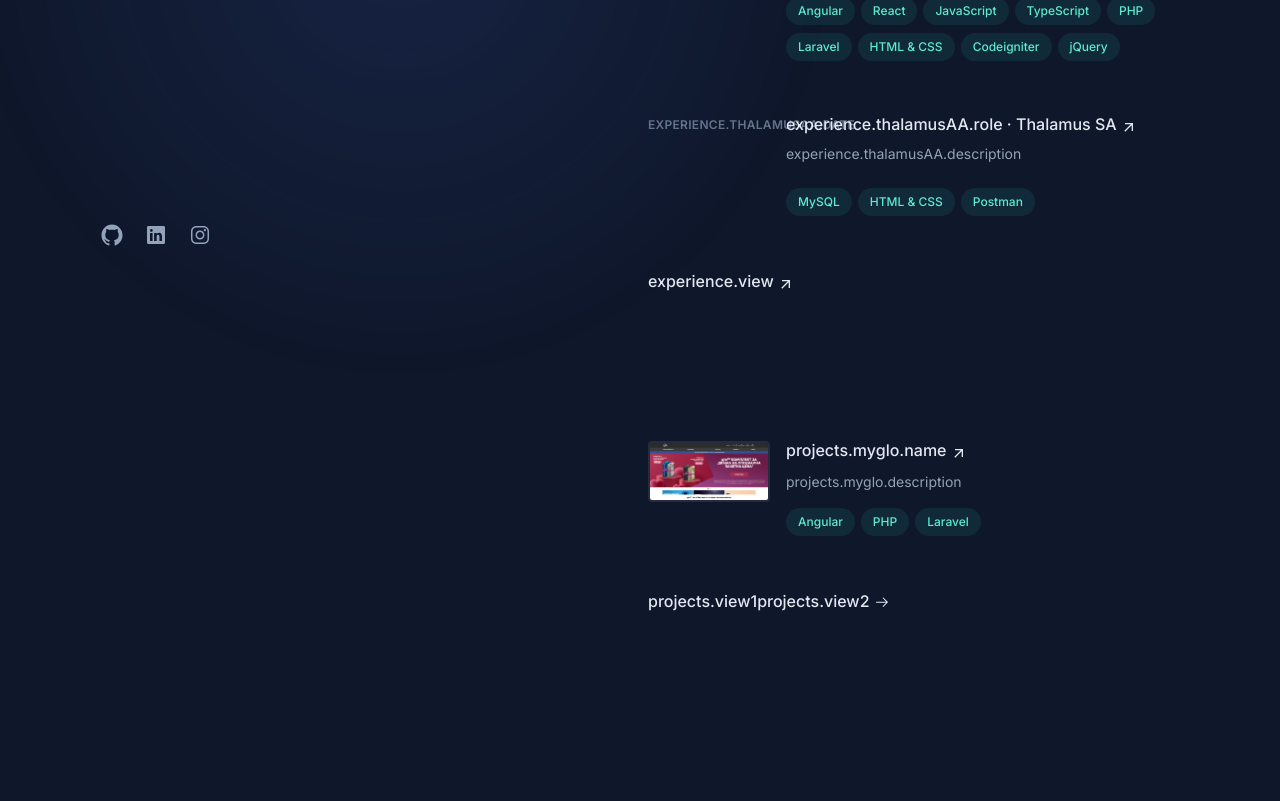
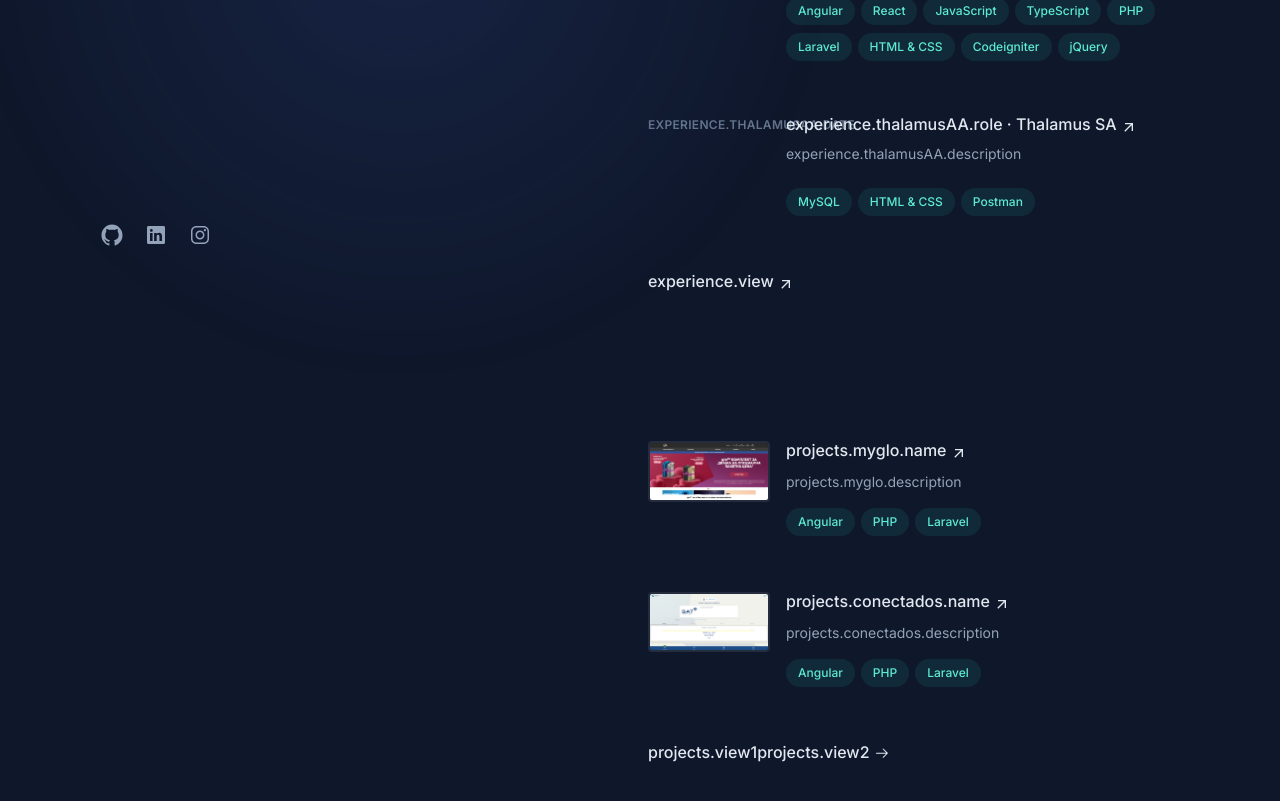
Before and after one commit to nachowolf11/porfolio-nextjs13, a Next.js app: page /en/dev in a window 1280 px wide. Shown: the part 457-1258 px from the top of the page. Built offline with nearby package versions, Linux system fonts and the light colour scheme.

Commit message:
Conectados project

```diff
--- a/messages/es.json
+++ b/messages/es.json
@@ -34,7 +34,11 @@
         "view2": "proyectos",
         "myglo":{
             "name":"My Glo - Bulgaria",
-            "description": "Responsable de la gestión y análisis de cuentas corporativas, incluyendo seguimiento detallado y evaluación de rendimiento de las mismas. Así también, de la generación de informes para el equipo del cliente basados en análisis de datos. Todo esto manteniendo comunicación con el equipo interno y los clientes para juntos colaborar con el logro de los objetivos empresariales."
+            "description": "E-commerce de BAT Bulgaria para la marca de cigarrillos electrónicos Glo, que ofrece toda característica que un comercio electrónico moderno debería tener. Una de las contribuciones más significativas al proyecto ha sido la implementación del sistema de descuentos, tanto automáticos como manuales. Estos descuentos se aplican de manera inteligente, ya sea cuando el usuario cumple ciertas condiciones específicas o cuando ingresa un código de descuento durante el proceso de compra."
+        },
+        "conectados":{
+            "name":"Conectados BAT",
+            "description": "Programa de incentivo de ventas para el staff de tiendas con venta al público. En ella se publican objetivos de ventas mensuales a cumplir por el local, lo que permite acceder a premios en caso de cumplirlos. Mi rol en este proyecto es dar mantenimiento a la aplicacion e implementar pequeñas características adicionales que se solicitan agregar."
         }
     }
 }
--- a/src/components/content/ProjectsSection.tsx
+++ b/src/components/content/ProjectsSection.tsx
@@ -11,7 +11,14 @@ const projects: Array<Project> = [
     description: 'myglo.description',
     technologies: ['Angular', 'PHP', 'Laravel'],
     imageUrl: '/projects/myglobg.png'
-  }
+  },
+  {
+    name: 'conectados.name',
+    url: 'https://conectadosbat.com/',
+    description: 'conectados.description',
+    technologies: ['Angular', 'PHP', 'Laravel'],
+    imageUrl: '/projects/conectados.png'
+  },
 ];
 
 export const ProjectsSection = () => {
```
Also changed, not shown: public/projects/conectados.png (added).
